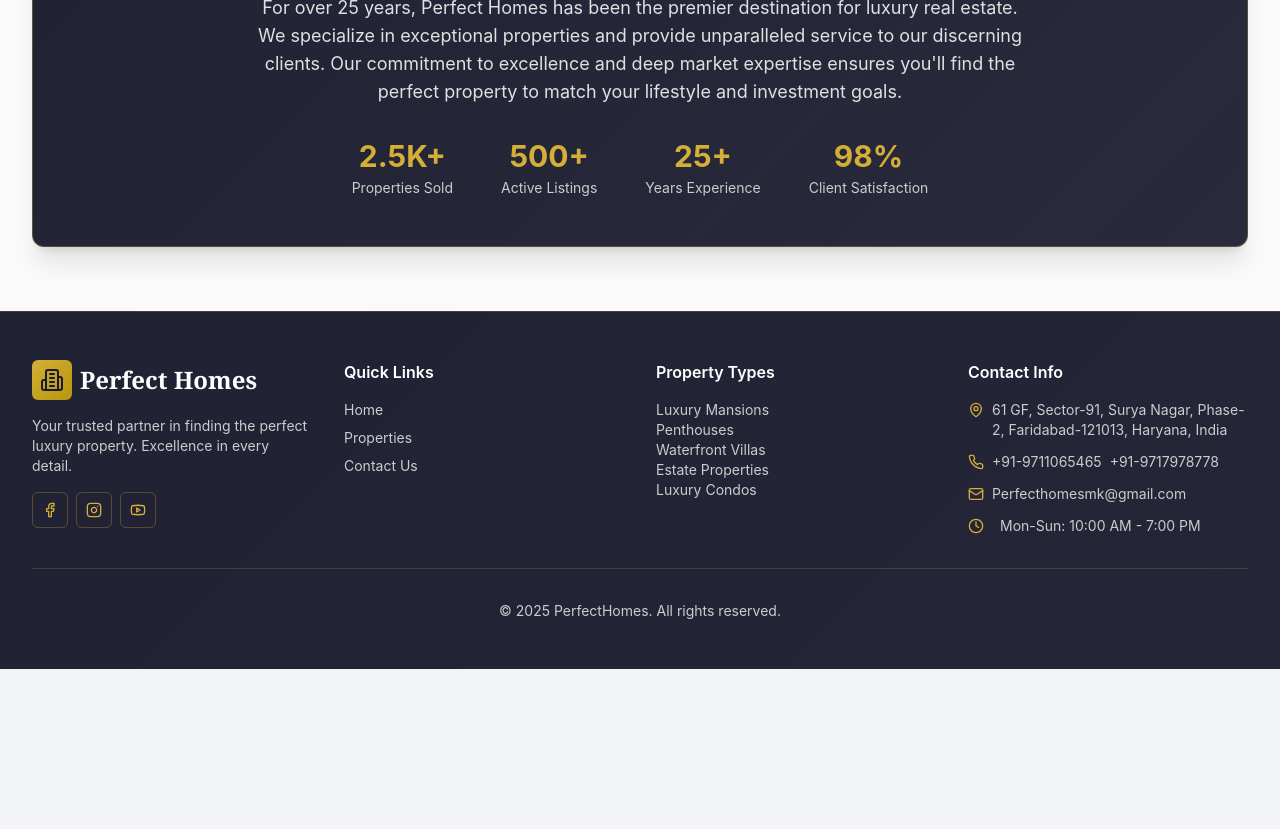
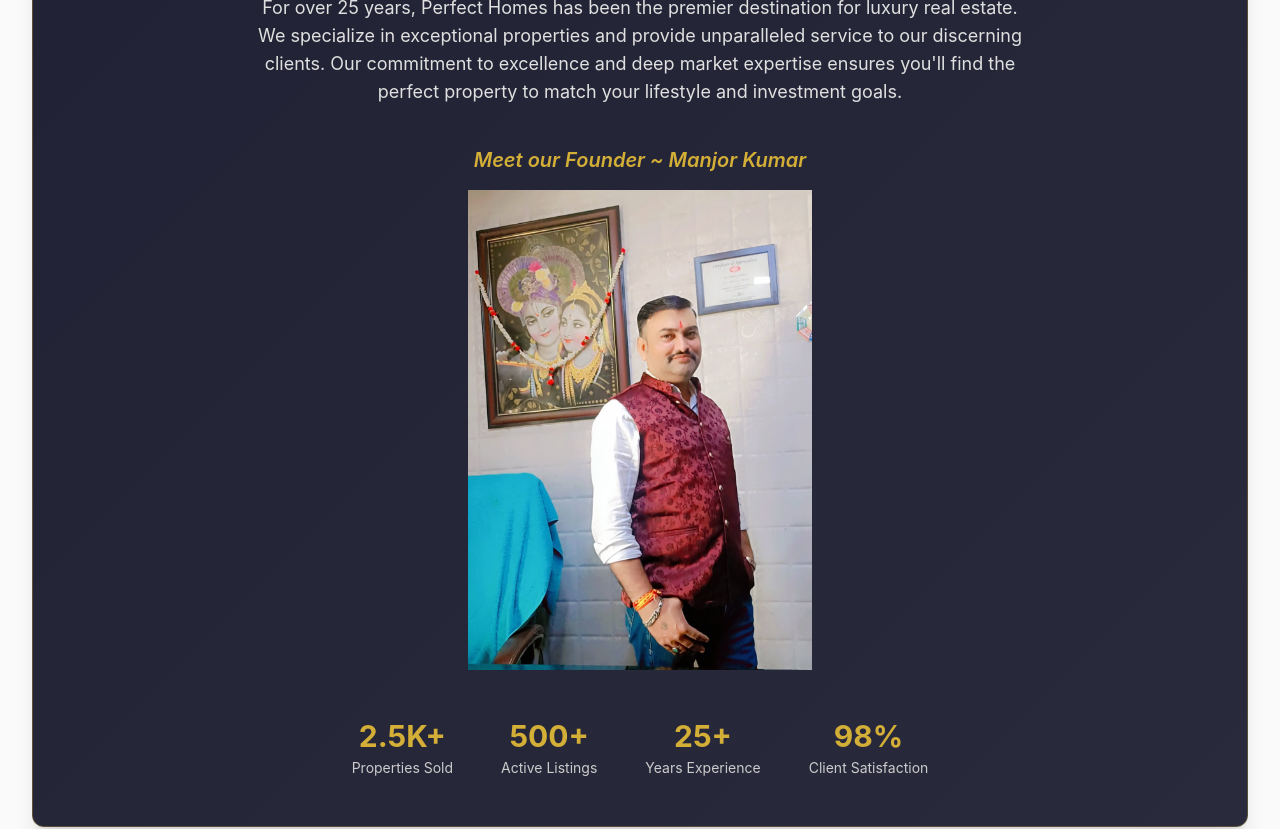
Before and after one commit to tascan25/Client_Perfect_Homes, a React (Vite) app: page /contact in a window 1280 px wide. Shown: the part 1260-2089 px from the top of the page. Before the commit the page ends 1929 px from the top, so only its background shows below. Built offline with nearby package versions, Linux system fonts and the light colour scheme.

Commit message:
Enhance Contact page with founder's info
Added founder's image and description to the contact page.

```diff
--- a/src/pages/Contact.tsx
+++ b/src/pages/Contact.tsx
@@ -10,6 +10,7 @@ import { Card } from "../components/ui/card";
 import { useToast } from "../hooks/use-toast";
 import { apiRequest, queryClient } from "../lib/queryClient";
 import type { InsertContactSubmission } from "../../shared/schema";
+import home1 from '../assets/homes/home1.jpg';
 
 export default function Contact() {
   const [formData, setFormData] = useState({
@@ -292,7 +293,7 @@ export default function Contact() {
           className="mt-20"
         >
           <Card
-            className="p-12 backdrop-blur-xl text-center shadow-xl"
+            className="p-12 backdrop-blur-xl text-center shadow-xl flex flex-col justify-center items-center"
             style={{
               background: 'linear-gradient(135deg, rgba(26, 26, 46, 0.97) 0%, rgba(26, 26, 46, 0.93) 100%)',
               border: '1px solid rgba(212, 175, 55, 0.3)'
@@ -310,6 +311,12 @@ export default function Contact() {
               find the perfect property to match your lifestyle and investment
               goals.
             </p>
+            <div className="w-[50vw] bg-transparent my-4 flex flex-col justify-center items-center gap-4">
+              <span className="text-[#d4af37] text-xl md:text-2xlfont-serif font-semibold italic">Meet our Founder ~ Manjor Kumar</span>
+              <div className="rounded-4xl">
+                   <img src="/ownerimage.jpeg" alt="owner'simage"  className="object-contain rounded-4xl z-20 shadow-amber-300 w-[60vw] h-[60vh]"/>
+              </div>
+            </div>
             <div className="flex flex-wrap justify-center gap-12 mt-8">
               <div>
                 <div className="text-3xl font-bold mb-1" style={{ color: '#d4af37' }}>
```
